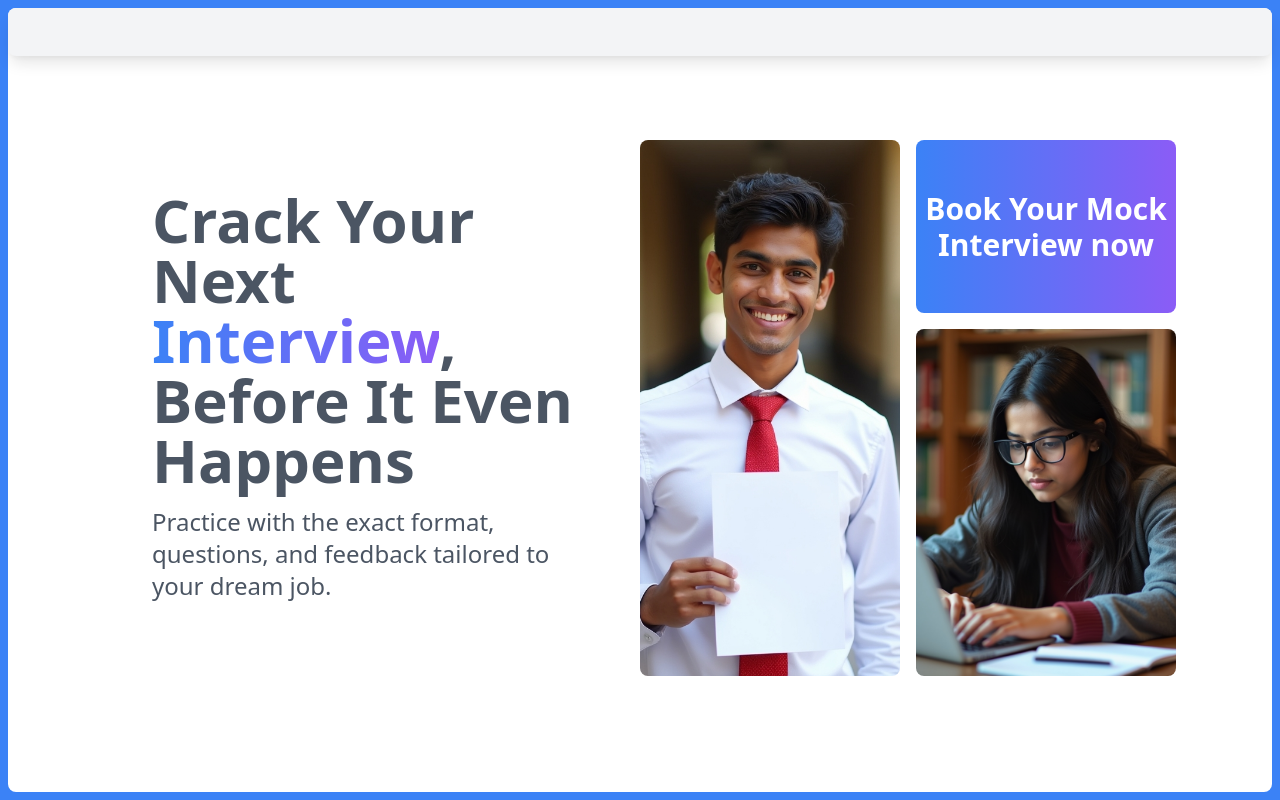
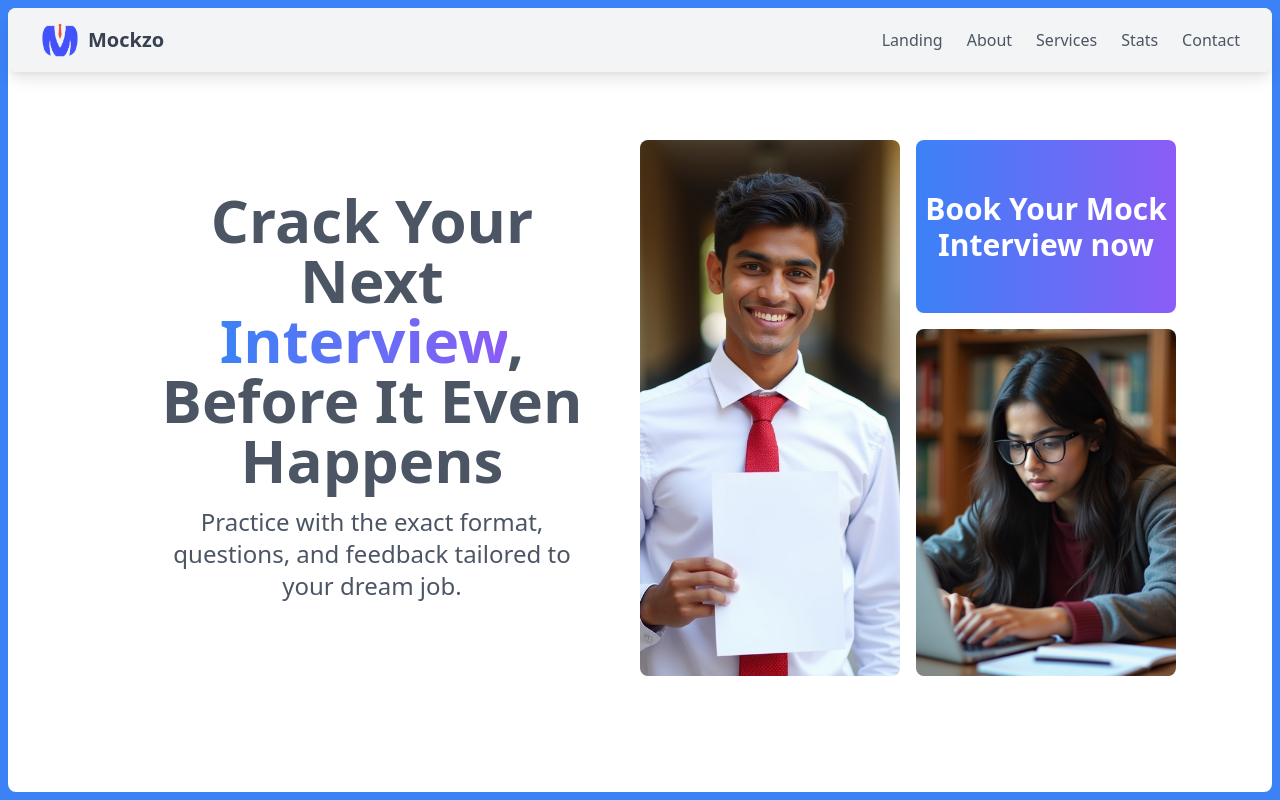
Before and after one commit to nvnjls/mock_zo, a React (Create React App) app: page / in a window 1280 px wide. Built offline with nearby package versions, Linux system fonts and the light colour scheme.

Commit message:
modify navbar  page images for smaller screen

```diff
--- a/src/components/LandingPage.tsx
+++ b/src/components/LandingPage.tsx
@@ -3,7 +3,7 @@ import Navbar from "./Nav";
 
 const LandingPage = () => {
     return (
-        <section className="flex flex-col md:flex-row h-screen pl-24 pr-24 w-full items-center justify-center">
+        <section className="flex flex-col md:flex-row h-screen pl-4 pr-4 md:pl-24 md:pr-24 w-full items-center justify-center">
             {/* Right Section: Images - Square container */}
             <div className="w-full md:w-1/2 aspect-square gap-4 flex flex-row order-1 md:order-2 mb-8 md:mb-0">
                 {/* Vertical Image */}
@@ -32,10 +32,10 @@ const LandingPage = () => {
 
             {/* Left Section: Text - Will appear below images on small screens */}
             <div className="w-full md:w-1/2 text-gray-600 flex flex-col justify-center md:px-12 bg-white order-2 md:order-1">
-                <h1 className="text-2xl md:text-6xl font-bold mb-4">
+                <h1 className="text-center text-2xl md:text-6xl font-bold mb-4">
                     Crack Your Next <span className="gradient-text">Interview</span>, Before It Even Happens
                 </h1>
-                <p className="text-lg md:text-2xl mb-6">
+                <p className="text-center text-lg md:text-2xl mb-6">
                     Practice with the exact format, questions, and feedback tailored to your dream job.
                 </p>
             </div>
--- a/src/components/Nav.tsx
+++ b/src/components/Nav.tsx
@@ -1,8 +1,82 @@
-import React from "react";
+import React, { useState } from "react";
 
 const Navbar = () => {
+    const [isMenuOpen, setIsMenuOpen] = useState(false);
+
+    // List of components in Content.tsx
+    const navLinks = [
+        { id: "landing", label: "Landing" },
+        { id: "about", label: "About" },
+        { id: "services", label: "Services" },
+        { id: "stats", label: "Stats" },
+        { id: "contact", label: "Contact" },
+    ];
+
     return (
-        <div className="fixed top-2 left-2 right-2 h-12 bg-gray-100 shadow-lg rounded-lg z-50">
+        <div className="fixed top-2 left-2 right-2 h-16 bg-gray-100 shadow-lg rounded-lg z-50 flex items-center px-4 sm:px-8">
+            {/* Logo */}
+            <div className="flex items-center">
+                <img
+                    src={process.env.PUBLIC_URL + "/images/svg/logo.svg"}
+                    alt="Logo"
+                    className="h-8 w-8 sm:h-10 sm:w-10"
+                />
+                <span className="ml-2 text-lg sm:text-xl font-bold text-gray-700">
+                    Mockzo
+                </span>
+            </div>
+
+            {/* Navigation Links */}
+            <div className="hidden sm:flex ml-auto space-x-6">
+                {navLinks.map((link) => (
+                    <a
+                        key={link.id}
+                        href={`#${link.id}`}
+                        className="text-gray-600 hover:text-primary font-medium"
+                    >
+                        {link.label}
+                    </a>
+                ))}
+            </div>
+
+            {/* Hamburger Menu for Small Screens */}
+            <div className="sm:hidden ml-auto">
+                <button
+                    onClick={() => setIsMenuOpen(!isMenuOpen)}
+                    className="text-gray-600 focus:outline-none"
+                >
+                    <svg
+                        xmlns="http://www.w3.org/2000/svg"
+                        className="h-6 w-6"
+                        fill="none"
+                        viewBox="0 0 24 24"
+                        stroke="currentColor"
+                    >
+                        <path
+                            strokeLinecap="round"
+                            strokeLinejoin="round"
+                            strokeWidth={2}
+                            d={isMenuOpen ? "M6 18L18 6M6 6l12 12" : "M4 6h16M4 12h16M4 18h16"}
+                        />
+                    </svg>
+                </button>
+            </div>
+
+            {/* Dropdown Menu for Small Screens */}
+            {isMenuOpen && (
+                <div className="absolute top-16 left-0 right-0 bg-gray-100 shadow-lg rounded-lg py-4 flex flex-col items-center space-y-4 sm:hidden">
+                    {navLinks.map((link) => (
+                        <a
+                            key={link.id}
+                            href={`#${link.id}`}
+                            className="text-gray-600 hover:text-primary font-medium"
+                            onClick={() => setIsMenuOpen(false)} // Close menu on click
+                        >
+                            {link.label}
+                        </a>
+                    ))}
+                </div>
+            )}
         </div>
     );
 };
```
